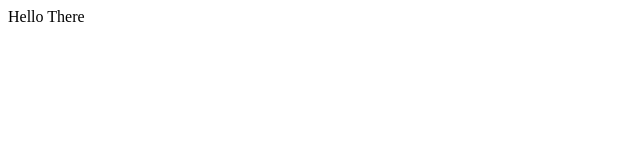
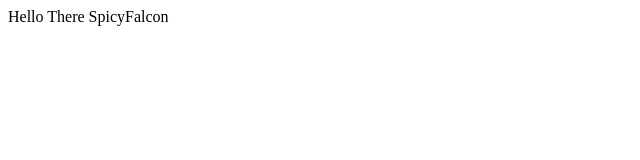
Before and after one commit to SpicyFalcon619/Test-Repo, a plain HTML site: page index.html in a window 1280 px wide. Shown: the whole page, without its empty margins (0-640 px from the left). Drawn offline with Linux system fonts and the light colour scheme.

Commit message:
Added a Spicy Text

```diff
--- a/index.html
+++ b/index.html
@@ -1 +1 @@
-<div>Hello There</div>
+<div>Hello There SpicyFalcon</div>
```
